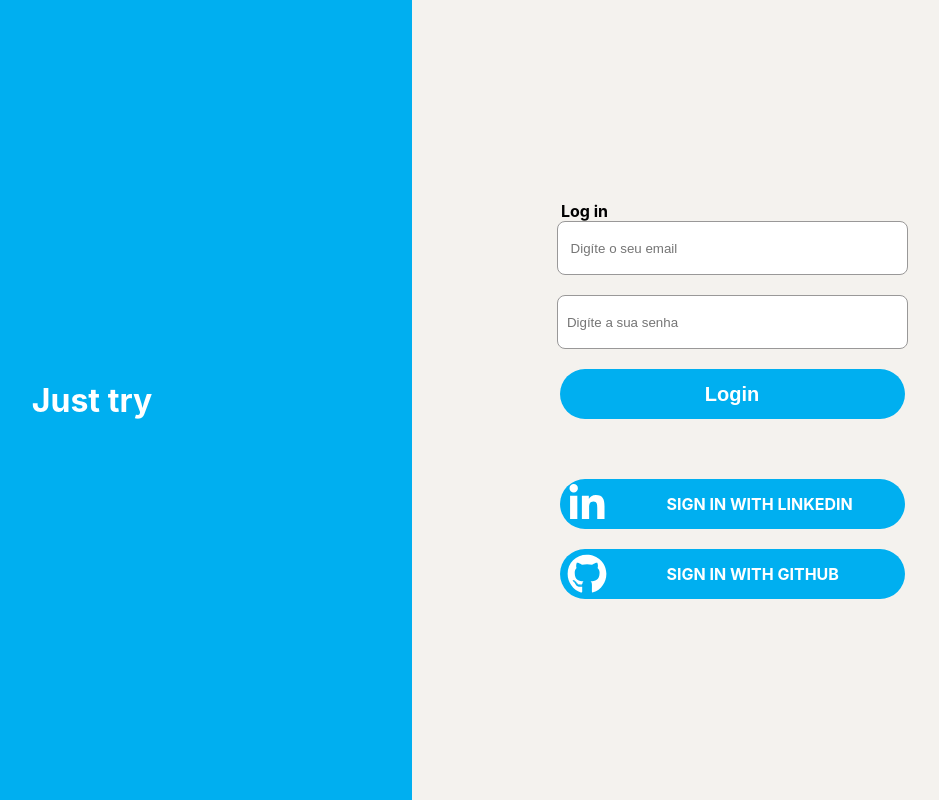
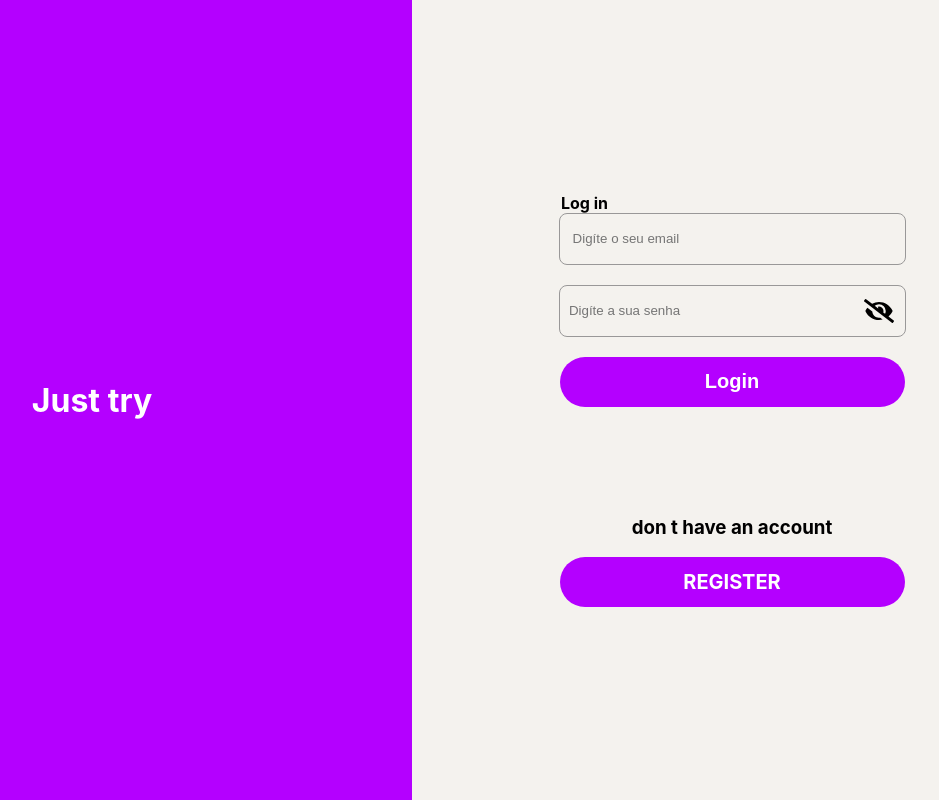
Before and after one commit to Renangenito/Tela-de-login-Just-Try, a React (Create React App) app: page / in a window 1280 px wide. Shown: the whole page, without its empty margins (228-1167 px from the left). Built offline with nearby package versions, Linux system fonts and the light colour scheme.

Commit message:
Adicionando a lógica para mostrar a senha, e capturando os valores de email e senha

```diff
--- a/src/components/formulario/FormularioCadastro.jsx
+++ b/src/components/formulario/FormularioCadastro.jsx
@@ -1,23 +1,65 @@
-import React from 'react';
-import { FaLinkedinIn } from "react-icons/fa";
-import { FaGithub } from "react-icons/fa";
+import React, { useState } from 'react';
+import { FaEyeSlash, FaEye } from "react-icons/fa";
 
-const FormularioCadastro = () =>{
-    return(
+
+const FormularioCadastro = () => {
+    const [email, setEmail] = useState("") //iniciando um estado
+    const [password, setPassword] = useState("")
+    const [show, setShow] = useState(false)
+
+
+    //essa função handleclick é responsável por inverter o valor do (show) para true ou false
+    const handleClick = (e) =>{
+        e.preventDefault();
+        setShow(!show);
+    }
+    return (
+
         <form className="formulario" action="">
             <h4>Log in</h4>
-        <input className="inputEmail" type="email" name="email" id="" required placeholder="   Digíte o seu email"/>
-        <input className="inputSenha" type="password" name="" id="" required placeholder="  Digíte a sua senha"/>
-        <button className="botao" type="submit">Login</button>
 
-        <div className="botao-linkedin">
-        <FaLinkedinIn className="icones"/>  <p className="texto-icone">SIGN IN WITH LINKEDIN</p>
-        </div>
-       <div className="botao-instagram">
-        <FaGithub className="icones"/> <p className="texto-icone">SIGN IN WITH GITHUB</p>
-       </div>
+            <div className="div-input">
+                <input
+                    className="inputEmail"
+                    type="email"
+                    name="email"
+                    value={email}//valor inicial do usestate
+                    onChange={e => setEmail(console.log(e.target.value))}
+                    //capturando o valor do input quando digitado através do onchenge
 
-    </form>
+                    id="" required
+                    placeholder="   Digíte o seu email" />
+
+            </div>
+            <div className="div-input">
+                <input
+                    className="inputSenha"
+                    type={show ? "text" : "password"} //Aqui é a lógica para mostrar ou não a senha
+                    name=""
+                    value={password}//valor inicial do usestate
+                    onChange={e => setPassword(e.target.value)}
+                     //capturando o valor do input quando digitado através do onchenge
+
+                    id="" required
+                    placeholder="  Digíte a sua senha" />
+
+                {show ? <FaEye className="eye" onClick={handleClick}/> : //Aqui é a lógica para mostrar o icone eye
+                <FaEyeSlash className="eye" onClick={handleClick}/>}
+            </div>
+
+            <button className="botao" type="submit">Login</button>
+
+            <div className="cadastre">
+                <h3>don t have an account</h3>
+                <div className="botao-register">
+               <p className="texto-icone">REGISTER</p>
+            </div>
+
+            </div>
+
+
+
+        </form>
     )
 
 }
--- a/src/components/formulario/form.css
+++ b/src/components/formulario/form.css
@@ -12,14 +12,31 @@ h4{
 }
 
 .inputEmail, .inputSenha{
+    width: 300px;
+    height: 50px;
+    border:none;
+    border-radius: 8px;
+    background: none;
+    box-shadow: 0 0 0 0;
+    outline: 0;
+}
+
+.div-input{
+    display: flex;
+    flex-direction: row;
+    justify-content: flex-start;
+    align-items: center;
     width: 345px;
     height: 50px;
     border: 1px solid #999898;
     border-radius: 8px;
     margin-bottom: 20px;
-
+    font-size: 30px;
 }
 
+.eye:hover{
+    cursor: pointer;
+}
 .botao{
     width: 345px;
     height: 50px;
@@ -28,48 +45,45 @@ h4{
     color: white;
     font-weight: bold;
     font-size: 20px;
-    background-color: #00aff0;
+    background-color: #b400ff;
 }
-.botao-linkedin,  .botao-instagram{
+.botao-register{
     display: flex;
     flex-direction: row;
+    justify-content: center;
     align-items: center;
     width: 345px;
     height: 50px;
     border: none;
    border-radius: 25px;
-    background-color: #00aff0;
+    background-color: #b400ff;
     color: white;
+    font-size: 20px;
     font-weight: bold;
 }
 
-.botao-linkedin:hover, .botao-instagram:hover{
-    background-color: #049ad1;
+.botao-register:hover, .botao-instagram:hover{
+    background-color: #710e9b;
     cursor: pointer;
 }
 
-.botao-linkedin:active, .botao-instagram:active{
-    background-color: #00aff0;
-}
-.botao-linkedin{
-    margin-top: 60px;
+.botao-register:active{
+    background-color: #b400ff;
 }
 
-.botao-instagram{
-    margin-top: 20px;
-}
-.icones{
-    font-size: 40px;
-    margin-left: 7px;
-}
-.texto-icone{
-    margin-left: 60px;
-}
 
 .botao:hover{
-    background-color: #049ad1;
+    background-color: #710e9b;
     cursor: pointer;
 }
 .botao:active{
-    background-color: #00aff0;
+    background-color: #b400ff;
 }
+
+.cadastre{
+    display: flex;
+    flex-direction: column;
+    width: 310px;
+    align-items: center;
+    margin-top: 90px;
+}
--- a/src/components/logotipo/logotipo.css
+++ b/src/components/logotipo/logotipo.css
@@ -5,6 +5,6 @@
     flex-direction: column;
     justify-content: center;
     align-items: center;
-    background-color: #00aff0;
+    background-color: #b400ff;
     color: white;
 }
```
Also changed, not shown: src/components/formulario/facebook.png (deleted), src/components/formulario/instagram.png (deleted).
